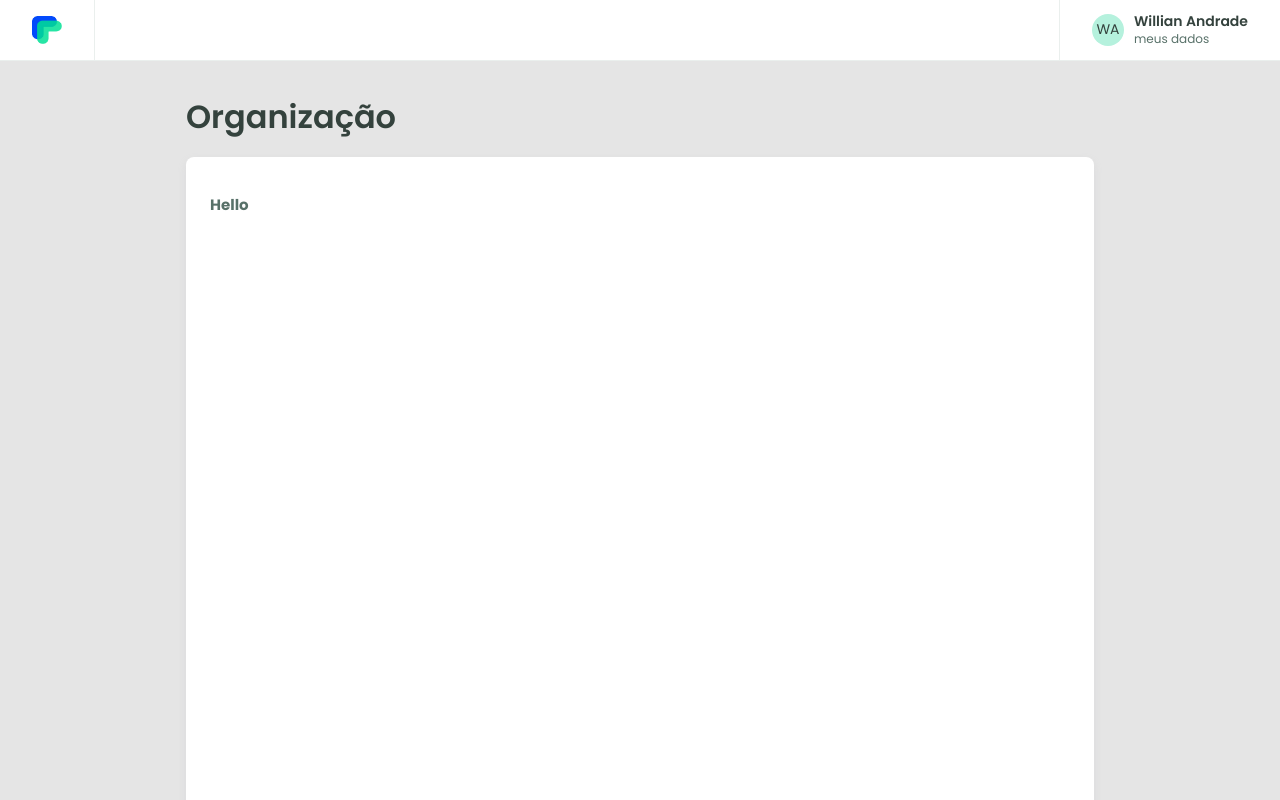
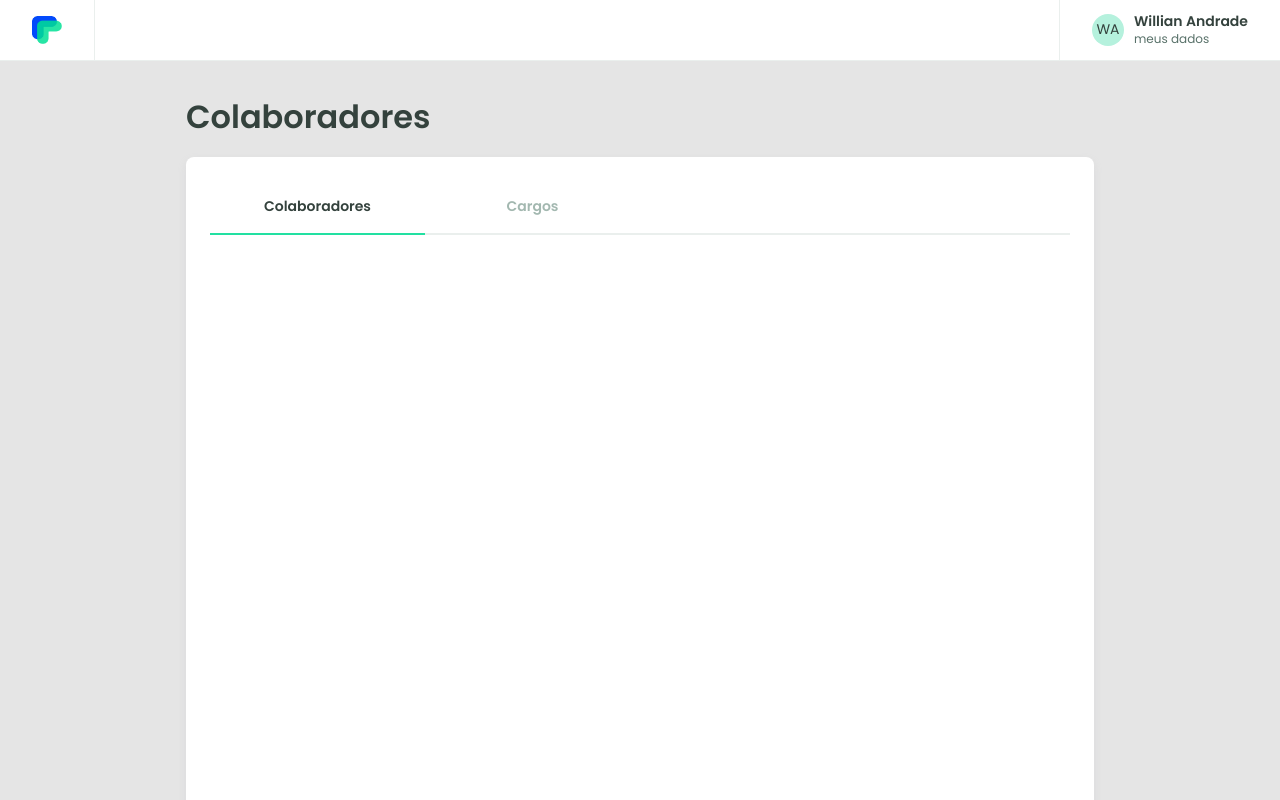
Before and after one commit to Will-Andrade/PedidoPagoDevChallenge, a Next.js app: page / in a window 1280 px wide. Shown: the top 800 px of the page. Built offline with nearby package versions, Linux system fonts and the light colour scheme.

Commit message:
feat: creates the Summary component

```diff
--- a/src/components/TabComponent/index.tsx
+++ b/src/components/Summary/index.tsx
@@ -1,4 +1,5 @@
 import styled from 'styled-components';
+import { Navigation } from '../Navigation';
 
 const TabContainer = styled.section`
     background: var(--white);
@@ -9,10 +10,12 @@ const TabContainer = styled.section`
     box-shadow: 0px 4px 8px rgba(165, 171, 179, 0.16);
 `;
 
-export function TabComponent() {
+export function Summary() {
     return (
         <TabContainer>
-            <h2>Hello</h2>
+            <Navigation />
+            {/* <SearchBar /> */}
+            {/* <OrgDataTable /> */}
         </TabContainer>
     );
 }
--- a/src/pages/index.tsx
+++ b/src/pages/index.tsx
@@ -4,7 +4,7 @@ import styled from "styled-components";
 import BasicLayout from '../../layout/Basic';
 
 import { Header } from '../components/Header';
-import { TabComponent } from '../components/TabComponent';
+import { Summary } from '../components/Summary';
 
 const Main = styled.main`
   max-width: 95.6rem;
@@ -33,8 +33,8 @@ export default function Home() {
       <BasicLayout>
         <Header />
         <Main>
-          <h1>Organização</h1>
-          <TabComponent />
+          <h1>Colaboradores</h1>
+          <Summary />
         </Main>
       </BasicLayout>
     </>
```
